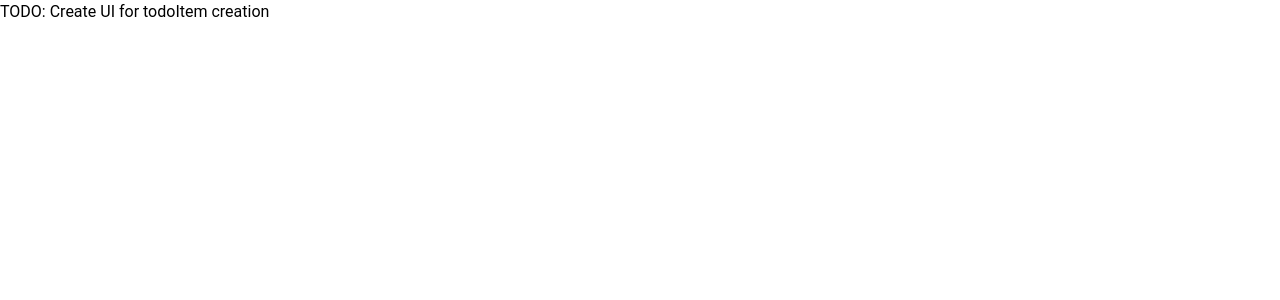
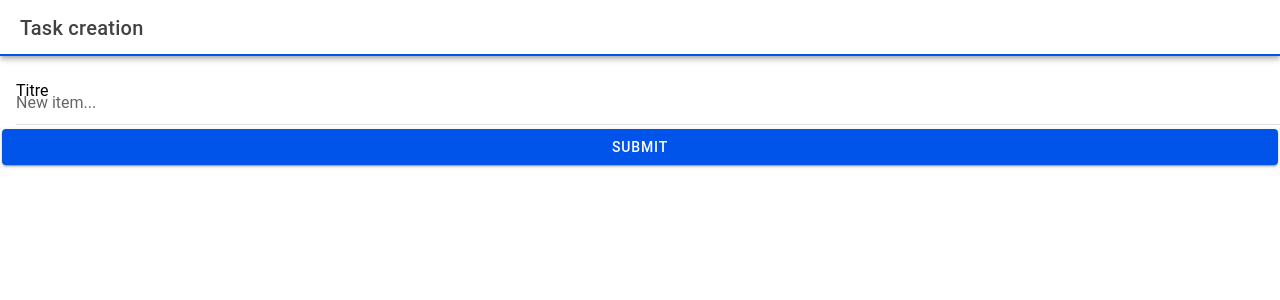
Before and after one commit to Nathanthanthan/ionic-todo-app, a React (Vite) app: page /list in a window 1280 px wide. Both pictures are taken after a click on the element "ADD ITEM". Shown: the top 300 px of the page. Built offline with nearby package versions, Linux system fonts and the light colour scheme.

Commit message:
feat(TodoList): :construction: Basic "task creation" form

```diff
--- /dev/null
+++ b/src/Utils/Types/TodoItem.ts
@@ -0,0 +1,10 @@
+type TTodoItem = {
+  id: number;
+  name: string;
+  index: number;
+  checked: boolean;
+
+  subTasks?: TTodoItem[];
+};
+
+export default TTodoItem;
--- /dev/null
+++ b/src/Utils/Types/index.ts
@@ -0,0 +1,5 @@
+import TTodoItem from "./TodoItem";
+
+export type {
+  TTodoItem,
+};
--- a/src/components/TodoItem.tsx
+++ b/src/components/TodoItem.tsx
@@ -2,11 +2,7 @@ import { IonCheckboxCustomEvent } from "@ionic/core";
 import { CheckboxChangeEventDetail, IonButton, IonCheckbox, IonIcon, IonItem, IonReorder } from "@ionic/react";
 import { useState } from "react";
 import { trashBin } from "ionicons/icons";
-
-export type TTodoItem = {
-  id: number;
-  name: string;
-};
+import { TTodoItem } from "../Utils/Types";
 
 type TProps = Readonly<{
   item: TTodoItem;
--- a/src/components/TodoItemCreation.tsx
+++ b/src/components/TodoItemCreation.tsx
@@ -1,10 +1,65 @@
-import { IonContent, IonPage } from "@ionic/react"
+import {
+  IonButton,
+  IonContent,
+  IonHeader,
+  IonInput,
+  IonItem,
+  IonLabel,
+  IonNote,
+  IonPage,
+  IonTitle,
+  IonToolbar,
+} from "@ionic/react";
+import { z } from "zod";
+import useForm from "../Utils/Hooks/UseForm";
+
+const formSchema = z.object({
+  name: z.string().min(1, "Required"),
+});
 
 export default function TodoItemCreation() {
+  const { formValues, editField, errors, submitForm } = useForm(formSchema, { name: "" });
+
+  function onSubmitionSuccess() {
+    alert("Test");
+  }
+
   return (
     <IonPage>
+      <IonHeader>
+        <IonToolbar>
+          <IonTitle>Task creation</IonTitle>
+        </IonToolbar>
+      </IonHeader>
+
       <IonContent>
-        TODO: Create UI for todoItem creation
+        <form onSubmit={submitForm(onSubmitionSuccess)}>
+          <IonItem>
+            <IonLabel position="floating">Titre</IonLabel>
+
+            <IonInput
+              placeholder="New item..."
+              value={formValues.name}
+              name="name"
+              onIonInput={e => typeof e.target.value !== "number" && editField("name", e.target.value)}
+              onKeyDown={e => e.key === "Enter" && submitForm(onSubmitionSuccess)}
+            />
+
+            {errors?.name && (
+              <IonNote color="danger">
+                {errors.name._errors[0]}
+              </IonNote>
+            )}
+          </IonItem>
+
+          <IonButton
+            type="submit"
+            expand="block"
+            disabled={errors !== undefined}
+          >
+            Submit
+          </IonButton>
+        </form>
       </IonContent>
     </IonPage>
   );
--- a/src/components/TodoList.tsx
+++ b/src/components/TodoList.tsx
@@ -10,11 +10,12 @@ import {
   IonTitle,
   IonToolbar,
 } from "@ionic/react";
+import { add } from "ionicons/icons";
 import { useState } from "react";
+import { RouteComponentProps } from "react-router";
 
-import { add } from "ionicons/icons";
-import { RouteComponentProps } from "react-router";
-import TodoItem, { TTodoItem } from "./TodoItem";
+import { TTodoItem } from "../Utils/Types";
+import TodoItem from "./TodoItem";
 
 export default function ToDoList({ match, history }: RouteComponentProps) {
   const [currentId, setCurrentId] = useState<number>(0);
@@ -37,7 +38,7 @@ export default function ToDoList({ match, history }: RouteComponentProps) {
   const addItem = () => {
     if (!newItemName) return;
 
-    setTodoItemList([...todoItemList, { name: newItemName, id: currentId }]);
+    setTodoItemList([...todoItemList, { id: currentId, name: newItemName, index: currentId, checked: false }]);
 
     setCurrentId(currentId + 1);
     setNewItemName(null);
```
